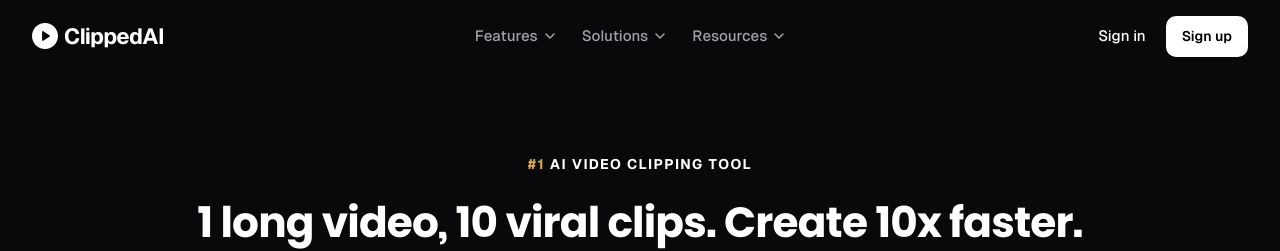
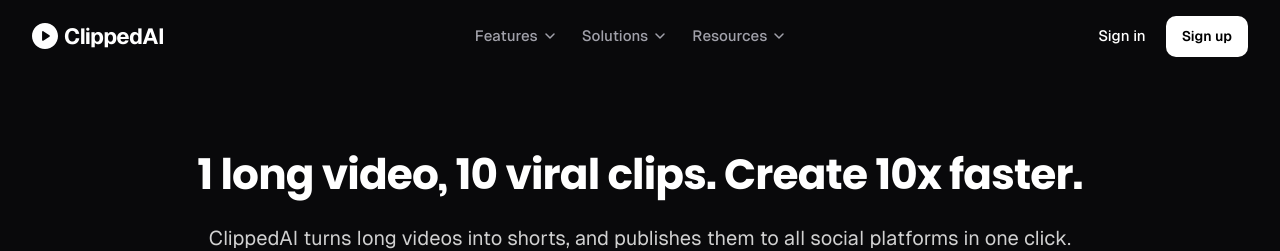
Before and after one commit to MrCode-2005/Clipped-Ai_Frontend, a Next.js app: page / in a window 1280 px wide. Shown: the top 251 px of the page. Built offline with nearby package versions, Linux system fonts and the light colour scheme.

Commit message:
chore: remove #1 clipping tool badge and finalize footer

```diff
--- a/components/sections/Hero.tsx
+++ b/components/sections/Hero.tsx
@@ -46,12 +46,7 @@ export default function Hero() {
 
       <div className="padding-global">
         <div className="container-1200 pt-[40px] md:pt-[60px] lg:pt-[80px] pb-0">
-          {/* Badge */}
-          <FadeIn className="text-center mb-6">
-            <span className="text-[12px] md:text-[14px] font-bold uppercase tracking-[0.1em] text-white">
-              <span className="text-[#d4a853]">#1</span> AI VIDEO CLIPPING TOOL
-            </span>
-          </FadeIn>
+
 
           {/* Main Heading */}
           <FadeIn delay={0.1} className="text-center mb-6 w-full max-w-[1500px] mx-auto px-4">
```
